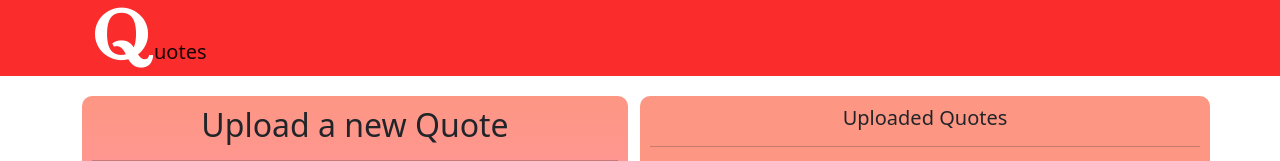
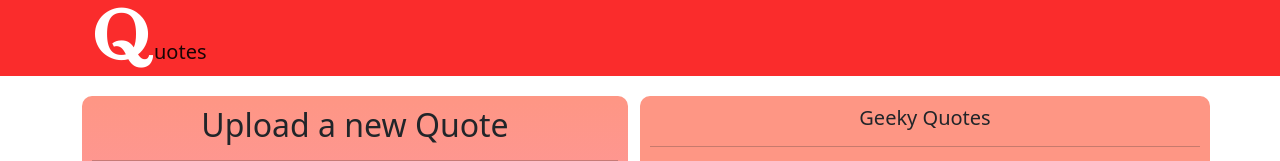
Before and after one commit to kigensky/quotes, an Angular app: page / in a window 1280 px wide. Shown: the top 161 px of the page. Built offline with nearby package versions, Linux system fonts and the light colour scheme.

Commit message:
add display elements

```diff
--- a/src/app/quote/quote.component.html
+++ b/src/app/quote/quote.component.html
@@ -4,7 +4,7 @@
               <app-form (addQuote)="addNewQuote($event)"></app-form>
     </div>
     <div class="quoteList col-md-6 col-sm-12">
-        <h5 class="text-center">Uploaded Quotes</h5>
+        <h5 class="text-center">Geeky Quotes</h5>
         <hr>
 
       {{maxUpvote}}
```
